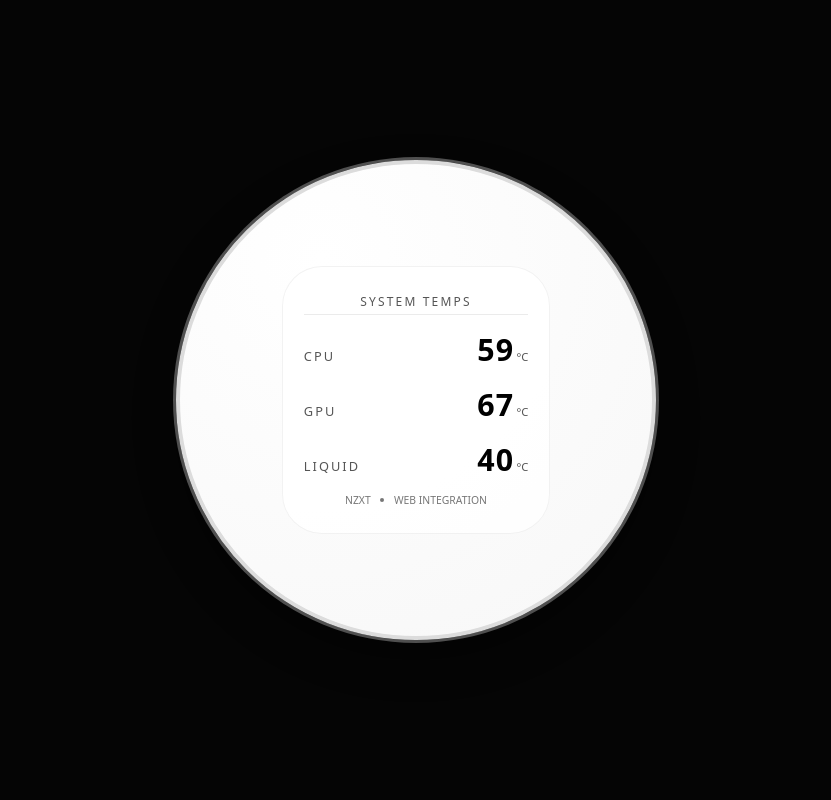
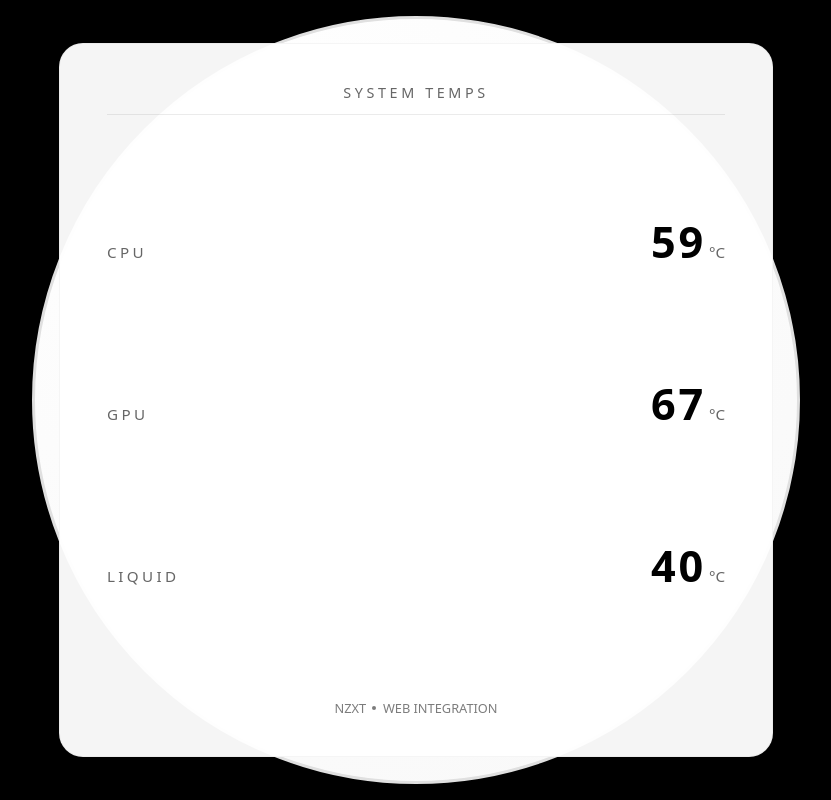
Before and after one commit to marqqqq/nzxt-cam-minimalist-web-integration, a plain HTML site: page index.html in a window 1280 px wide. Shown: the whole page, without its empty margins (224-1055 px from the left). Drawn offline with Linux system fonts and the light colour scheme.

Commit message:
Update index.html

```diff
--- a/index.html
+++ b/index.html
@@ -6,11 +6,11 @@
   <meta name="viewport" content="width=device-width, initial-scale=1.0" />
   <style>
     :root {
-      --bg: #050505;
-      --circle-bg: #f7f7f7;
-      --circle-border: #dcdcdc;
+      --bg: #000000;
+      --circle-bg: #f8f8f8;
+      --circle-border: #e0e0e0;
       --text-main: #111111;
-      --text-sub: #555555;
+      --text-sub: #666666;
       --accent: #000000;
     }
 
@@ -33,42 +33,40 @@
       overflow: hidden;
     }
 
+    /* Use vmin so everything scales with the round LCD */
     .circle {
       position: relative;
-      width: 100vmin;
-      height: 100vmin;
-      max-width: 480px;
-      max-height: 480px;
+      width: 96vmin;
+      height: 96vmin;
       border-radius: 50%;
       background: radial-gradient(circle at 30% 20%, #ffffff, var(--circle-bg));
-      border: 4px solid var(--circle-border);
-      box-shadow: 0 0 0 3px rgba(255, 255, 255, 0.3),
-        0 18px 40px rgba(0, 0, 0, 0.45);
+      border: 3px solid var(--circle-border);
+      box-shadow: 0 10px 26px rgba(0, 0, 0, 0.45);
       display: flex;
       align-items: center;
       justify-content: center;
-      padding: 8%;
+      padding: 3vmin;
     }
 
     .inner {
       width: 100%;
       height: 100%;
-      border-radius: 40px;
-      background: rgba(255, 255, 255, 0.9);
+      border-radius: 3vmin;
+      background: rgba(255, 255, 255, 0.96);
       display: flex;
       flex-direction: column;
       justify-content: space-between;
-      padding: 10% 8%;
-      box-shadow: inset 0 0 0 1px rgba(0, 0, 0, 0.05);
+      padding: 5vmin 6vmin;
+      box-shadow: inset 0 0 0 1px rgba(0, 0, 0, 0.04);
     }
 
     .header {
       text-align: center;
-      font-size: 0.75rem;
-      letter-spacing: 0.18em;
+      font-size: 1.8vmin;
+      letter-spacing: 0.25em;
       text-transform: uppercase;
       color: var(--text-sub);
-      padding-bottom: 4px;
+      padding-bottom: 1.5vmin;
       border-bottom: 1px solid rgba(0, 0, 0, 0.08);
     }
 
@@ -77,9 +75,9 @@
       display: flex;
       flex-direction: column;
       justify-content: space-evenly;
-      gap: 6%;
-      padding-top: 4%;
-      padding-bottom: 4%;
+      gap: 2.2vmin;
+      padding-top: 1.5vmin;
+      padding-bottom: 1.5vmin;
     }
 
     .row {
@@ -89,8 +87,8 @@
     }
 
     .label {
-      font-size: 0.8rem;
-      letter-spacing: 0.16em;
+      font-size: 1.9vmin;
+      letter-spacing: 0.22em;
       text-transform: uppercase;
       color: var(--text-sub);
     }
@@ -101,42 +99,33 @@
 
     .temp {
       font-weight: 700;
-      font-size: 1.9rem;
-      letter-spacing: 0.04em;
+      font-size: 5.4vmin;
+      letter-spacing: 0.06em;
       color: var(--accent);
     }
 
     .unit {
-      font-size: 0.7rem;
-      margin-left: 2px;
+      font-size: 1.9vmin;
+      margin-left: 0.4vmin;
       color: var(--text-sub);
     }
 
     .footer {
       display: flex;
       justify-content: center;
-      gap: 0.6rem;
-      font-size: 0.65rem;
+      gap: 0.8vmin;
+      font-size: 1.6vmin;
       color: var(--text-sub);
-      opacity: 0.8;
+      opacity: 0.85;
+      padding-top: 0.8vmin;
     }
 
     .dot {
-      width: 4px;
-      height: 4px;
+      width: 0.5vmin;
+      height: 0.5vmin;
       border-radius: 999px;
       background: var(--text-sub);
       align-self: center;
-    }
-
-    @media (max-aspect-ratio: 3/4) {
-      .circle {
-        width: 90vmin;
-        height: 90vmin;
-      }
-      .temp {
-        font-size: 1.7rem;
-      }
     }
   </style>
 </head>
```
